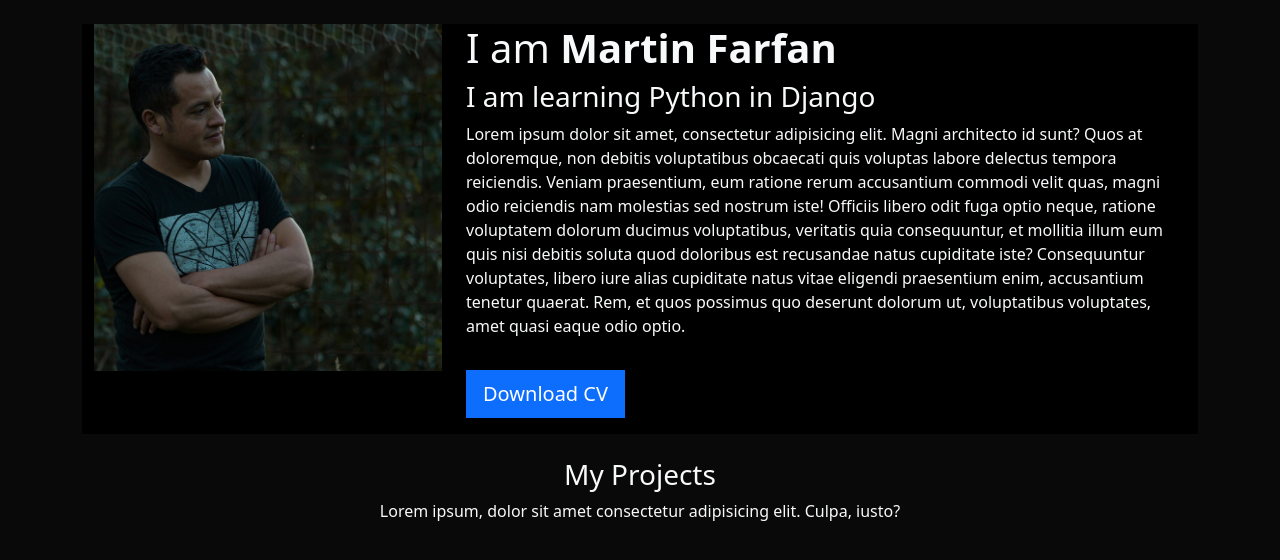
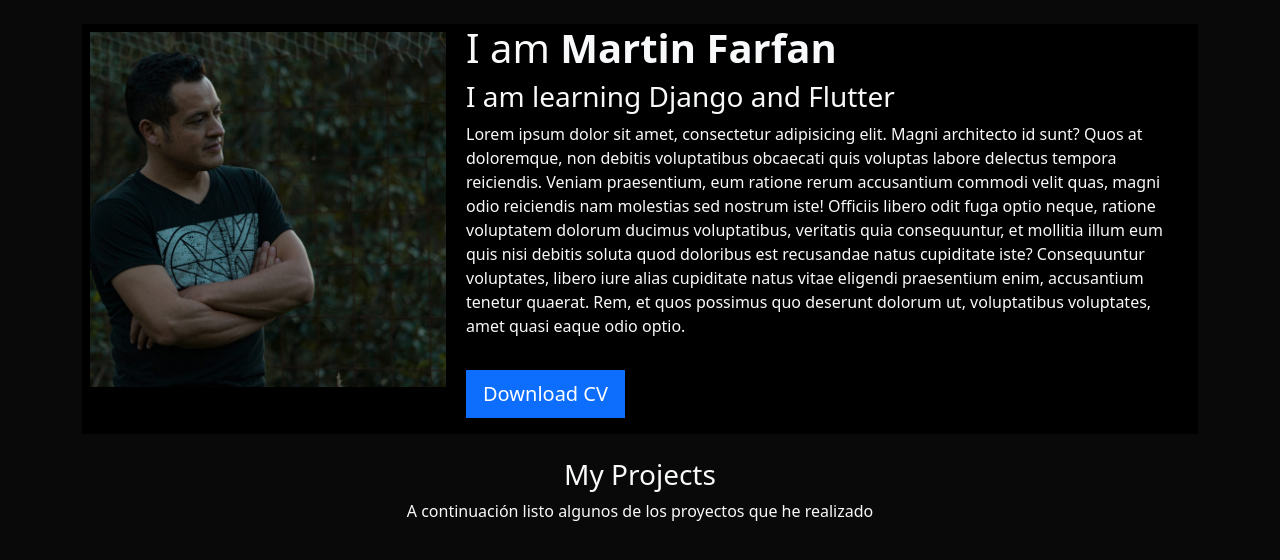
Before and after one commit to FreMartin/Django_Portfolio, a Django app: page / in a window 1280 px wide. Shown: the part 56-616 px from the top of the page. Run offline with Django 5.2, Linux system fonts and the light colour scheme; data that the repository does not hold is empty.

Commit message:
Portfolio completado

```diff
--- a/templates/portfolio/home.html
+++ b/templates/portfolio/home.html
@@ -4,31 +4,35 @@
 
 {%load static %}
 <header class="row bg-black">
-    <div class="col-md-4">
+    <div class="col-md-4 p-2">
         <img class="img-fluid" src="{% static 'portfolio/profile.jpg' %}" alt="">
     </div>
     <div class="col-md-8 my-auto">
         <h1>I am <strong>Martin Farfan</strong></h1>
-        <h3>I am learning Python in Django</h3>
+        <h3>I am learning Django and Flutter</h3>
         <p>Lorem ipsum dolor sit amet, consectetur adipisicing elit. Magni architecto id sunt? Quos at doloremque, non debitis voluptatibus obcaecati quis voluptas labore delectus tempora reiciendis. Veniam praesentium, eum ratione rerum accusantium commodi velit quas, magni odio reiciendis nam molestias sed nostrum iste! Officiis libero odit fuga optio neque, ratione voluptatem dolorum ducimus voluptatibus, veritatis quia consequuntur, et mollitia illum eum quis nisi debitis soluta quod doloribus est recusandae natus cupiditate iste? Consequuntur voluptates, libero iure alias cupiditate natus vitae eligendi praesentium enim, accusantium tenetur quaerat. Rem, et quos possimus quo deserunt dolorum ut, voluptatibus voluptates, amet quasi eaque odio optio.</p>
         <a href="{% static 'portfolio/cv.pdf' %}" class="btn btn-primary btn-lg rounded-0 my-3" target="_blank">Download CV</a>
+
     </div>
 </header>
 
 <div class="row my-4 text-center">
     <h3>My Projects</h3>
-    <p>Lorem ipsum, dolor sit amet consectetur adipisicing elit. Culpa, iusto?</p>
+    <p>A continuación listo algunos de los proyectos que he realizado</p>
     {% for project in projects%}
     <div class="col-md-4 p-4">
-        <div class="card bg-black card-project">
+        <div class="card bg-black card-project h-100 d-flex flex-column">
             <img class="card-img-top" src="{{project.image.url}}" alt="{{project.tittle}}">
-            <div class="card-body text-light">
+            <div class="card-body text-light d-flex flex-column">
                 <h2>{{project.tittle}}</h2>
                 <p>{{project.description}}</p>
 
 
                 {% if project.url%}
-                    <a class="btn btn-light rounded-0 btn-sm" href="{{project.url}}" target="_blank">{{project.url}}</a>
+                <div class="mt-auto">
+                    <a class="btn btn-primary rounded-3 btn-sm text-truncate" style="max-width: 100%; word-wrap: break-word;" href="{{project.url}}" target="_blank"><b>{{project.url}}</b></a>
+                </div>
+
                 {% endif %}
 
             </div>
```
